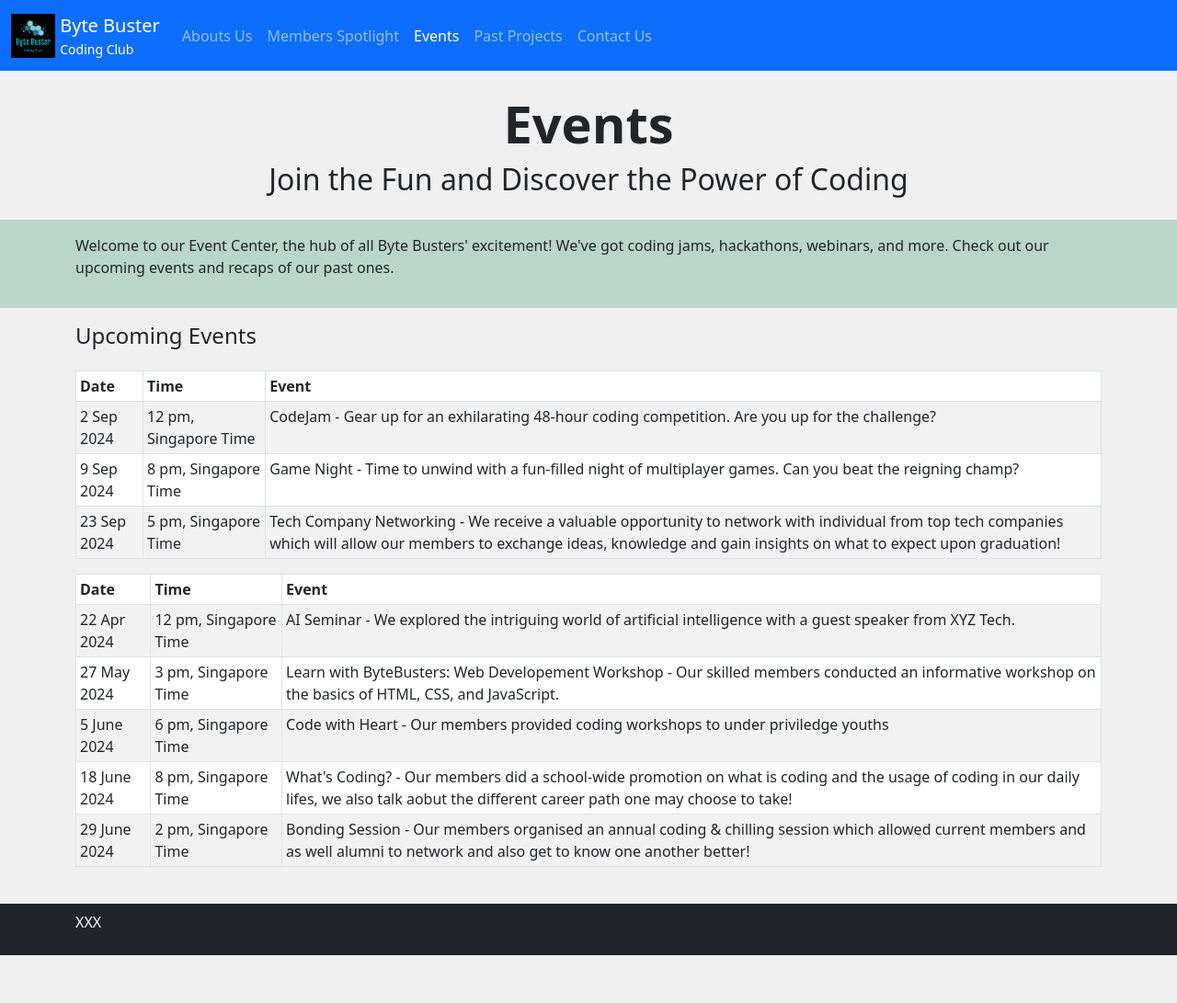
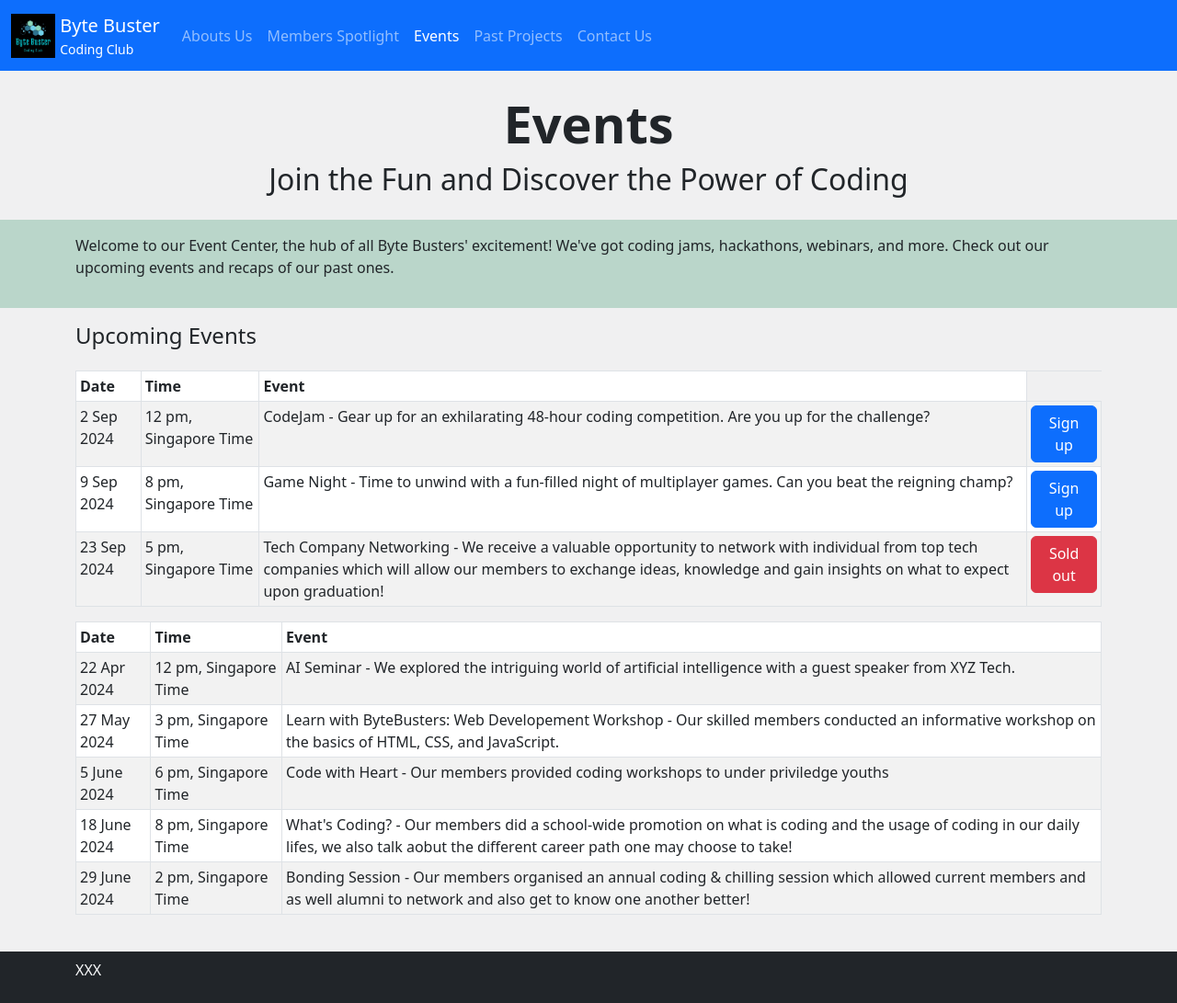
Before and after one commit to jiajiats/Jonas-Webthinker1-Mon-530pm, a plain HTML site: page events.html in a window 1280 px wide. Shown: the whole page at 92% size. Before the commit the page ends 1039 px from the top, so only its background shows below. Drawn offline with Linux system fonts and the light colour scheme.

Commit message:
Lesson 11

```diff
--- a/events.html
+++ b/events.html
@@ -64,16 +64,20 @@
             <td>2 Sep 2024</td>
             <td>12 pm, Singapore Time</td>
             <td>CodeJam - Gear up for an exhilarating 48-hour coding competition. Are you up for the challenge?</td>
+            <td><a href="https://www.youtube.com/watch?v=dQw4w9WgXcQ"><button class="btn btn-primary">Sign up</button></a></td>
+
           </tr>
           <tr>
             <td>9 Sep 2024</td>
             <td>8 pm, Singapore Time</td>
             <td>Game Night - Time to unwind with a fun-filled night of multiplayer games. Can you beat the reigning champ?</td>
+            <td><button class="btn btn-primary">Sign up</button></td>
           </tr>
           <tr>
             <td>23 Sep 2024</td>
             <td>5 pm, Singapore Time</td>
             <td>Tech Company Networking - We receive a valuable opportunity to network with individual from top tech companies which will allow our members to exchange ideas, knowledge and gain insights on what to expect upon graduation!</td>
+            <td><button class="btn btn-danger">Sold out</button></td>
           </tr>
         </tbody>
 
```
Also changed, not shown: practice.html (+12 -0 lines).
